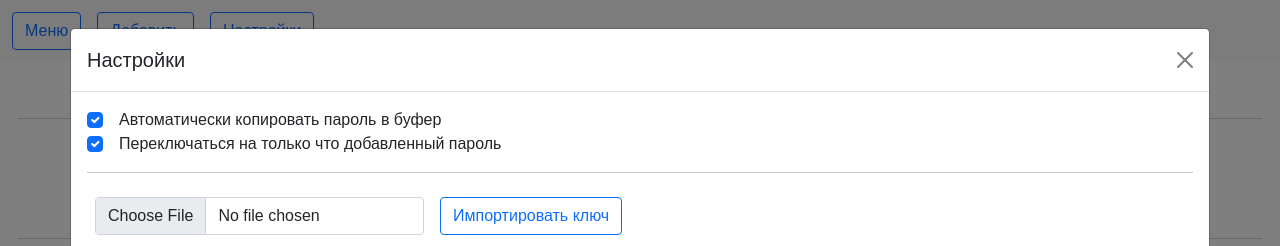
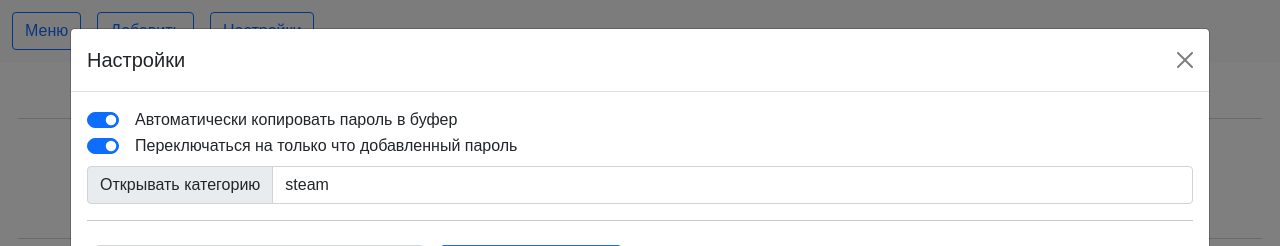
Before and after one commit to resistanceJkee/password-manager, a Flask app: page / in a window 1280 px wide, after a click on "Настройки". Shown: the top 246 px of the page. Run offline with Flask 2, Linux system fonts and the light colour scheme; data that the repository does not hold is empty; parts of the project's set-up code (start-up, migrations or seed data) failed here and were passed over; some libraries are stand-ins or nearby versions.

Commit message:
New setting

```diff
--- a/templates/index.html
+++ b/templates/index.html
@@ -114,13 +114,17 @@
                 <button type="button" class="btn btn-close" data-bs-dismiss="modal" aria-label="close"></button>
             </div>
             <div class="modal-body">
-                <div class="d-flex flex-row">
+                <div class="form-check form-switch d-flex flex-row">
                     <input class="form-check-input" id="autoCopy" type="checkbox">
                     <label class="form-check-label ms-3" for="autoCopy">Автоматически копировать пароль в буфер</label>
                 </div>
-                <div class="d-flex flex-row">
+                <div class="form-check form-switch d-flex flex-row">
                     <input class="form-check-input" id="focusToNew" type="checkbox">
                     <label class="form-check-label ms-3" for="focusToNew">Переключаться на только что добавленный пароль</label>
+                </div>
+                <div class="input-group mt-2">
+                    <span class="input-group-text" id="spanForOF">Открывать категорию</span>
+                    <input class="form-control" id="openFirstCategory" type="text" aria-describedby="spanForOF" placeholder="может быть пустой...">
                 </div>
                 <hr>
                 <div class="d-flex flex-row align-items-center p-2">
```
